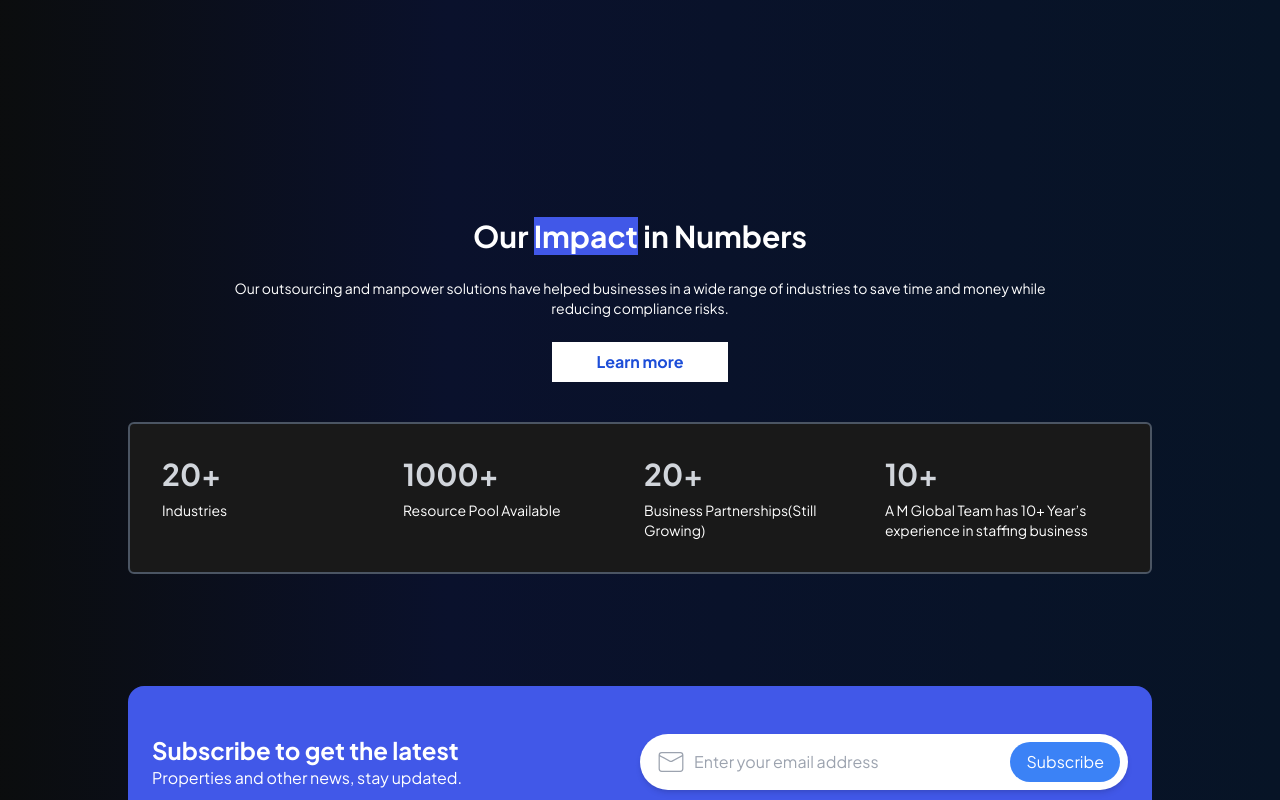
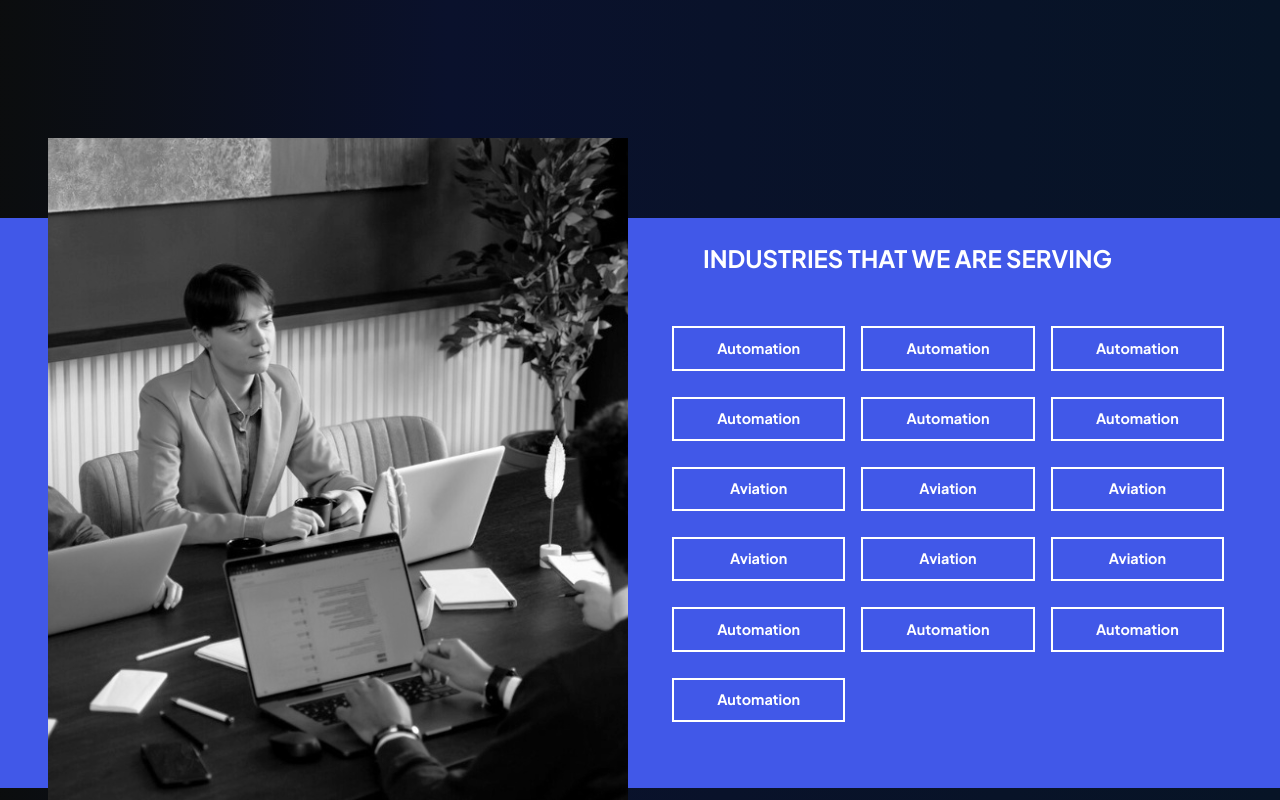
Before and after one commit to Tayyabbutt1133/Amglobe-tailwind-new-design, a React (Vite) app in the folder amglobetailwind/: page / in a window 1280 px wide. Shown: the part 5360-6160 px from the top of the page. Built offline with nearby package versions, Linux system fonts and the light colour scheme.

Commit message:
just commit

```diff
--- a/amglobetailwind/src/App.jsx
+++ b/amglobetailwind/src/App.jsx
@@ -20,7 +20,7 @@ function App() {
        <Serve />
       <Services />
       <Choose />
-      {/* <Industries/>       */}
+      <Industries/>
       <Impact />
       <Newsletter />
       <Footer/>
--- a/amglobetailwind/src/components/Impact/Impact.jsx
+++ b/amglobetailwind/src/components/Impact/Impact.jsx
@@ -2,7 +2,7 @@ import React from 'react'
 const Impact = () => {
   return (
       <>
-      <div name="impactMain" className='xl:mt-64 lg:mt-96 sm:mt-[90em] mt-52'>
+      <div name="impactMain" className='xl:mt-64 lg:mt-96 sm:mt-[40em] mt-52'>
 
            {/* Container one holding head, para, and button  */}
         <div className="impact-container-one flex flex-col justify-center items-center gap-6">
--- a/amglobetailwind/src/components/Industries/Industries.jsx
+++ b/amglobetailwind/src/components/Industries/Industries.jsx
@@ -1,43 +1,47 @@
-import React from 'react'
-import './industries.css';
-import industriesbg from '../../assets/Images/industries.svg';
-
-
+import React from "react";
+import "./industries.css";
+import industriesbg from "../../assets/Images/industries.svg";
 
 const Industries = () => {
   return (
-      <>
-        <div name="industriesMain" className=' mt-64'>
-          <div className="industriesContainer relative ">
-                <div className="leftcontainter-box lg:w-[50%] md:w-[70%] w-[80%] lg:block hidden 2xl:w-[90%] lg:mx-20 2xl:mx-56">
-                  <img src={industriesbg} alt="" />
+    <>
+      <div name="industriesMain" className="mt-64 relative">
+        <div
+          name="rightcontainer-box"
+          className="text-white bg-[#4158E8] p-6 2xl:p-16 w-[100%] "
+        >
+          <h1 className="sm:text-2xl font-bold xs:text-xl 2xl:text-5xl flex md:justify-end xl:mx-36 lg:mx-20 md:text-xl lg:text-2xl justify-center">
+            INDUSTRIES THAT WE ARE SERVING
+          </h1>
+          <div className="rightcontainer-list mt-5 grid lg:grid-cols-3 xs:grid-cols-2">
+            <div className="Inner-list hover:bg-white hover:text-[#4158E8]">Automation</div>
+            <div className="Inner-list hover:bg-white hover:text-[#0c0d0f]">Automation</div>
+            <div className="Inner-list hover:bg-white hover:text-[#4158E8]">Automation</div>
+            <div className="Inner-list hover:bg-white hover:text-[#4158E8]">Automation</div>
+            <div className="Inner-list hover:bg-white hover:text-[#4158E8]">Automation</div>
+            <div className="Inner-list hover:bg-white hover:text-[#4158E8]">Automation</div>
+            <div className="Inner-list hover:bg-white hover:text-[#4158E8]">Aviation</div>
+            <div className="Inner-list hover:bg-white hover:text-[#4158E8]">Aviation</div>
+            <div className="Inner-list hover:bg-white hover:text-[#4158E8]">Aviation</div>
+            <div className="Inner-list hover:bg-white hover:text-[#4158E8]">Aviation</div>
+            <div className="Inner-list hover:bg-white hover:text-[#4158E8]">Aviation</div>
+            <div className="Inner-list hover:bg-white hover:text-[#4158E8]">Aviation</div>
+            <div className="Inner-list hover:bg-white hover:text-[#4158E8]">Automation</div>
+            <div className="Inner-list hover:bg-white hover:text-[#4158E8]">Automation</div>
+            <div className="Inner-list hover:bg-white hover:text-[#4158E8]">Automation</div>
+            <div className="Inner-list hover:bg-white hover:text-[#4158E8]">Automation</div>
+          </div>
+        </div>
+
+        <div className="industriesContainer absolute xl:-top-20 lg:-left-16 top-14 -left-28 md:block hidden">
+          <div className="leftcontainter-box mx-28 xl:w-[60%] lg:w-[50%] w-[45%]">
+            <img src={industriesbg} alt="" />
+          </div>
               </div>
-              <div name="rightcontainer-box" className=' text-white bg-[#4158E8] lg:w-[50%] sm:absolute lg:top-52 top-10  p-10 sm:right-20 2xl:left-[40em] 2xl:p-16 xs:w-[80%] xs:mx-auto mx-4'>
-                  <h1 className='sm:text-3xl flex justify-center font-bold xs:text-xl  text-lg 2xl:text-5xl'>Industries that we are serving</h1>
-                  <div className="rightcontainer-list grid lg:grid-cols-3 gap-8 p-10 xs:grid-cols-2">
-                      <div className="h-[2em] flex justify-center items-center cursor-pointer transition duration-300 hover:bg-white hover:text-blue-700 border-2  p-5 text-[0.7em] sm:text-[0.9em]">Automation</div>
-                      <div className="h-[2em] flex justify-center items-center cursor-pointer transition duration-300 hover:bg-white hover:text-blue-700 border-2  p-5 text-[0.7em] sm:text-[0.9em]">Automation</div>
-                      <div className="h-[2em] flex justify-center items-center cursor-pointer transition duration-300 hover:bg-white hover:text-blue-700 border-2  p-5 text-[0.7em] sm:text-[0.9em]">Automation</div>
-                      <div className="h-[2em] flex justify-center items-center cursor-pointer transition duration-300 hover:bg-white hover:text-blue-700 border-2  p-5 text-[0.7em] sm:text-[0.9em]">Automation</div>
-                      <div className="h-[2em] flex justify-center items-center cursor-pointer transition duration-300 hover:bg-white hover:text-blue-700 border-2  p-5 text-[0.7em] sm:text-[0.9em]">Automation</div>
-                      <div className="h-[2em] flex justify-center items-center cursor-pointer transition duration-300 hover:bg-white hover:text-blue-700 border-2  p-5 text-[0.7em] sm:text-[0.9em]">Automation</div>
-                      <div className="h-[2em] flex justify-center items-center cursor-pointer transition duration-300 hover:bg-white hover:text-blue-700 border-2  p-5 text-[0.7em] sm:text-[0.9em]">Aviation</div>
-                      <div className="h-[2em] flex justify-center items-center cursor-pointer transition duration-300 hover:bg-white hover:text-blue-700 border-2  p-5 text-[0.7em] sm:text-[0.9em]">Aviation</div>
-                      <div className="h-[2em] flex justify-center items-center cursor-pointer transition duration-300 hover:bg-white hover:text-blue-700 border-2  p-5 text-[0.7em] sm:text-[0.9em]">Aviation</div>
-                      <div className="h-[2em] flex justify-center items-center cursor-pointer transition duration-300 hover:bg-white hover:text-blue-700 border-2  p-5 text-[0.7em] sm:text-[0.9em]">Aviation</div>
-                      <div className="h-[2em] flex justify-center items-center cursor-pointer transition duration-300 hover:bg-white hover:text-blue-700 border-2  p-5 text-[0.7em] sm:text-[0.9em]">Aviation</div>
-                      <div className="lists h-[2em] flex justify-center items-center cursor-pointer transition duration-300 hover:bg-white hover:text-blue-700 border-2 p-5 text-[0.7em] sm:text-[0.9em]">Aviation</div>
-                      <div className="h-[2em] flex justify-center items-center cursor-pointer transition duration-300 hover:bg-white hover:text-blue-700 border-2  p-5 text-[0.7em] sm:text-[0.9em]">Automation</div>
-                      <div className="h-[2em] flex justify-center items-center cursor-pointer transition duration-300 hover:bg-white hover:text-blue-700 border-2  p-5 text-[0.7em] sm:text-[0.9em]">Automation</div>
-                      <div className="h-[2em] flex justify-center items-center cursor-pointer transition duration-300 hover:bg-white hover:text-blue-700 border-2  p-5 text-[0.7em] sm:text-[0.9em]">Automation</div>
-                      <div className="h-[2em] flex justify-center items-center cursor-pointer transition duration-300 hover:bg-white hover:text-blue-700 border-2  p-5 text-[0.7em] sm:text-[0.9em]">Automation</div>
-                  </div>
-              </div>
-          </div>
-    </div>
 
-      </>
-  )
-}
+      </div>
+    </>
+  );
+};
 
-export default Industries
+export default Industries;
--- a/amglobetailwind/src/components/Industries/industries.css
+++ b/amglobetailwind/src/components/Industries/industries.css
@@ -0,0 +1,29 @@
+.rightcontainer-list {
+  width: 100%;
+  gap: 1em;
+  margin-left: auto; /* Push the container to the right */
+  padding: 2em;
+}
+
+.Inner-list {
+   box-sizing: border-box; /* Include padding and border in width */
+  margin-bottom: 10px; /* Ensure spacing at the bottom for wrap */
+  height: 2em;
+  display: flex;
+  justify-content: center;
+  align-items: center;
+  cursor: pointer;
+  border: 2px solid; /* Border styling */
+  text-align: center; /* Center text alignment */
+  font-size: 0.9em; /* Default font size */
+  padding: 1.4em; /* Padding inside each item */
+  font-weight: bold;
+  cursor: pointer;
+}
+
+@media screen and (min-width:768px)
+{
+    .rightcontainer-list {
+        width: 50%;
+      }
+}
--- a/amglobetailwind/src/components/chooseUs/Choose.jsx
+++ b/amglobetailwind/src/components/chooseUs/Choose.jsx
@@ -15,7 +15,7 @@ const Choose = () => {
                   </div>
               </div>
               <div name="Choose-right-div" className=' h-72 lg:block hidden'>
-                  <img src={house} alt="" className=' xl:h-[34em] h-[40em] relative xl:bottom-28 bottom-20 right-10 grayscale'/>
+                  <img src={house} alt="" className=' xl:h-[34em] h-[44em] relative xl:bottom-28 bottom-36 right-10 grayscale'/>
               </div>
       </div>
       </>
```
